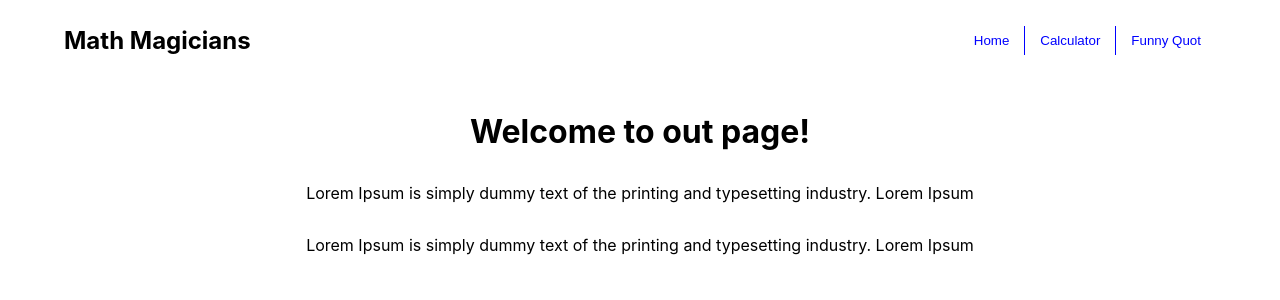
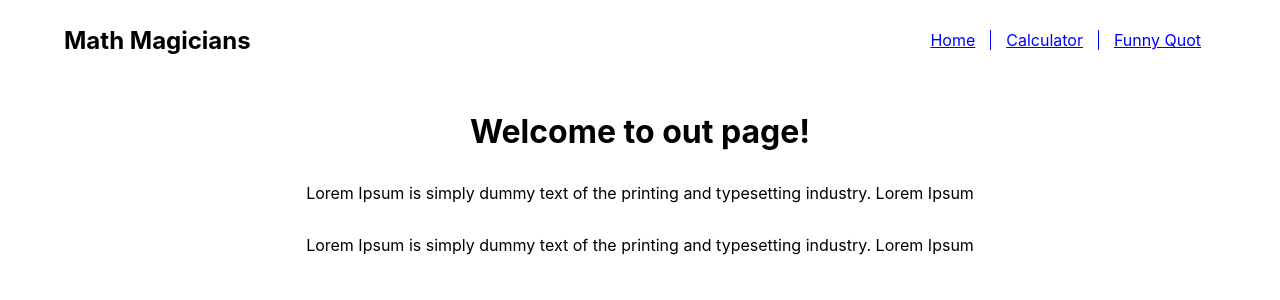
Before and after one commit to jubaer919/math-magicians, a React (Create React App) app: page / in a window 1280 px wide. Shown: the top 300 px of the page. Built offline with nearby package versions, Linux system fonts and the light colour scheme.

Commit message:
using router to change the page

```diff
--- a/package.json
+++ b/package.json
@@ -9,6 +9,7 @@
     "big.js": "^6.2.1",
     "react": "^18.2.0",
     "react-dom": "^18.2.0",
+    "react-router-dom": "^6.14.0",
     "react-scripts": "5.0.1",
     "web-vitals": "^2.1.4"
   },
--- a/src/App.js
+++ b/src/App.js
@@ -1,45 +1,39 @@
-import React, { useState } from 'react';
+import React from 'react';
+import {
+  BrowserRouter as Router, Route, Link, Routes,
+} from 'react-router-dom';
 import Calculator from './components/Calculator';
 import HomePage from './components/HomePage';
 import FunnyQuot from './components/FunnyQuot';
 import './components/calculator.css';
 
 function App() {
-  const [currentPage, setCurrentPage] = useState('home');
-
-  const renderPage = () => {
-    switch (currentPage) {
-      case 'home':
-        return <HomePage />;
-      case 'calculator':
-        return <Calculator />;
-      case 'quot':
-        return <FunnyQuot />;
-      default:
-        return <HomePage />;
-    }
-  };
-
   return (
+    <Router>
       <div>
         <div className="header">
           <h2 className="heading-primary">Math Magicians</h2>
           <ul className="list">
             <li className="list-item">
-            <button className="list-link" type="button" onClick={() => setCurrentPage('home')}>Home</button>
+              <Link to="/" className="list-link">Home</Link>
             </li>
             <li className="list-item">
-            <button className="list-link" type="button" onClick={() => setCurrentPage('calculator')}>Calculator</button>
+              <Link to="/calculator" className="list-link">Calculator</Link>
             </li>
             <li className="list-item">
-            <button className="list-link" type="button" onClick={() => setCurrentPage('quot')}>Funny Quot</button>
+              <Link to="/quot" className="list-link">Funny Quot</Link>
             </li>
           </ul>
         </div>
         <div className="content">
-        {renderPage()}
+          <Routes>
+            <Route path="/" element={<HomePage />} />
+            <Route path="/calculator" element={<Calculator />} />
+            <Route path="/quot" element={<FunnyQuot />} />
+          </Routes>
         </div>
       </div>
+    </Router>
   );
 }
 
```
Also changed, not shown: 1 other file (tests, documents, lock files or other folders). Lines whose indentation alone changed are shown as unchanged.
